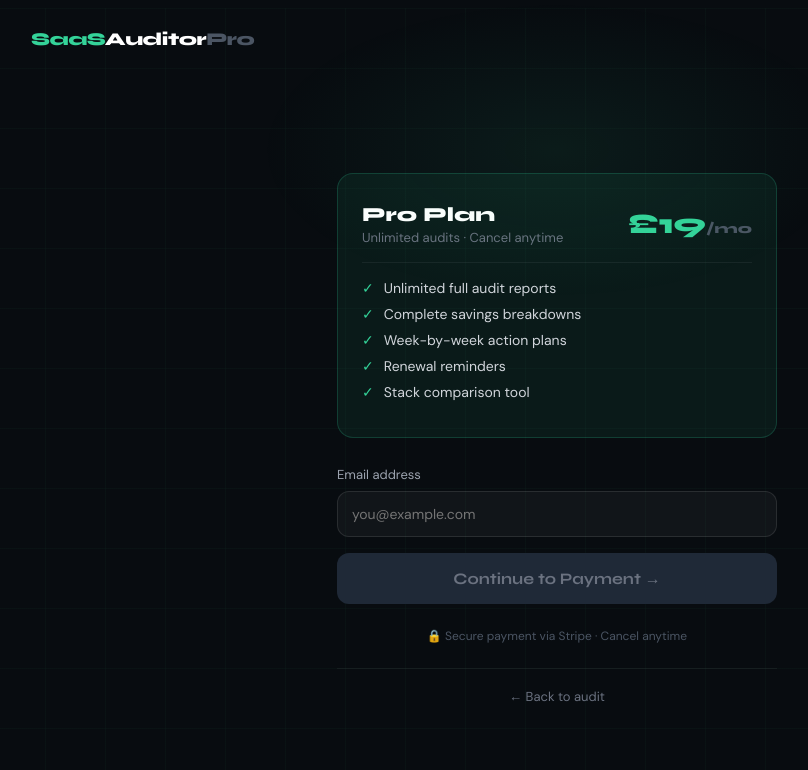
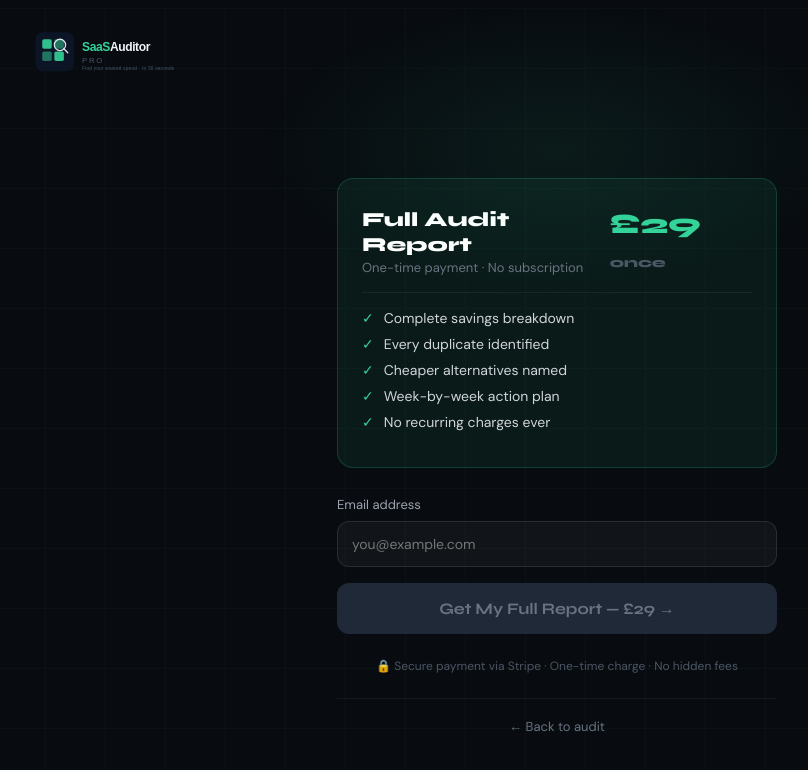
Before and after one commit to SaasAuditorPro/saas-auditor-pro, a Next.js app in the folder saas-auditor-pro/: page /checkout in a window 1280 px wide. Shown: the top 770 px of the page, without its empty margins (83-891 px from the left). Built offline with nearby package versions, Linux system fonts and the light colour scheme.

Commit message:
Update page.tsx
one time payment

```diff
--- a/saas-auditor-pro/app/checkout/page.tsx
+++ b/saas-auditor-pro/app/checkout/page.tsx
@@ -24,10 +24,8 @@ export default function CheckoutPage() {
       <div style={{ position: "fixed", top: 0, left: "50%", transform: "translateX(-50%)", width: "600px", height: "300px", background: "radial-gradient(ellipse, rgba(52,211,153,0.08) 0%, transparent 70%)", pointerEvents: "none" }} />
 
       <nav style={{ display: "flex", alignItems: "center", justifyContent: "space-between", padding: "20px 24px", maxWidth: "1100px", margin: "0 auto", width: "100%", boxSizing: "border-box" }}>
-        <Link href="/" style={{ fontFamily: "Syne, sans-serif", fontWeight: 800, fontSize: "18px", textDecoration: "none", letterSpacing: "-0.5px" }}>
-          <span style={{ color: "#34d399" }}>SaaS</span>
-          <span style={{ color: "#fff" }}>Auditor</span>
-          <span style={{ color: "#4b5563" }}>Pro</span>
+        <Link href="/" style={{ textDecoration: "none" }}>
+          <img src="/logo.svg" alt="SaaS Auditor Pro" style={{ height: "52px", width: "auto" }} />
         </Link>
       </nav>
 
@@ -37,13 +35,13 @@ export default function CheckoutPage() {
           <div style={{ background: "rgba(52,211,153,0.07)", border: "1px solid rgba(52,211,153,0.2)", borderRadius: "16px", padding: "28px 24px", marginBottom: "28px" }}>
             <div style={{ display: "flex", justifyContent: "space-between", alignItems: "center", marginBottom: "16px" }}>
               <div>
-                <div style={{ fontFamily: "Syne, sans-serif", fontWeight: 800, fontSize: "20px", color: "#fff" }}>Pro Plan</div>
-                <div style={{ fontFamily: "DM Sans, sans-serif", fontSize: "13px", color: "#6b7280", marginTop: "2px" }}>Unlimited audits · Cancel anytime</div>
+                <div style={{ fontFamily: "Syne, sans-serif", fontWeight: 800, fontSize: "20px", color: "#fff" }}>Full Audit Report</div>
+                <div style={{ fontFamily: "DM Sans, sans-serif", fontSize: "13px", color: "#6b7280", marginTop: "2px" }}>One-time payment · No subscription</div>
               </div>
-              <div style={{ fontFamily: "Syne, sans-serif", fontWeight: 800, fontSize: "28px", color: "#34d399" }}>£19<span style={{ fontSize: "14px", color: "#4b5563" }}>/mo</span></div>
+              <div style={{ fontFamily: "Syne, sans-serif", fontWeight: 800, fontSize: "28px", color: "#34d399" }}>£29<span style={{ fontSize: "14px", color: "#4b5563" }}> once</span></div>
             </div>
             <div style={{ borderTop: "1px solid rgba(255,255,255,0.06)", paddingTop: "16px" }}>
-              {["Unlimited full audit reports", "Complete savings breakdowns", "Week-by-week action plans", "Renewal reminders", "Stack comparison tool"].map(feature => (
+              {["Complete savings breakdown", "Every duplicate identified", "Cheaper alternatives named", "Week-by-week action plan", "No recurring charges ever"].map(feature => (
                 <div key={feature} style={{ display: "flex", alignItems: "center", gap: "10px", marginBottom: "8px" }}>
                   <span style={{ color: "#34d399", fontSize: "14px" }}>✓</span>
                   <span style={{ fontFamily: "DM Sans, sans-serif", fontSize: "14px", color: "#d1d5db" }}>{feature}</span>
@@ -69,11 +67,11 @@ export default function CheckoutPage() {
             disabled={loading || !email}
             style={{ width: "100%", background: loading || !email ? "#1f2937" : "#34d399", color: loading || !email ? "#6b7280" : "#000", fontFamily: "Syne, sans-serif", fontWeight: 700, fontSize: "16px", padding: "16px", borderRadius: "12px", border: "none", cursor: loading || !email ? "not-allowed" : "pointer", boxShadow: loading || !email ? "none" : "0 0 40px rgba(52,211,153,0.25)", transition: "all 0.2s", marginBottom: "12px" }}
           >
-            {loading ? "Redirecting to payment..." : "Continue to Payment →"}
+            {loading ? "Redirecting to payment..." : "Get My Full Report — £29 →"}
           </button>
 
           <p style={{ textAlign: "center", fontFamily: "DM Sans, sans-serif", color: "#4b5563", fontSize: "12px" }}>
-            🔒 Secure payment via Stripe · Cancel anytime
+            🔒 Secure payment via Stripe · One-time charge · No hidden fees
           </p>
 
           <div style={{ borderTop: "1px solid rgba(255,255,255,0.05)", marginTop: "24px", paddingTop: "16px", textAlign: "center" }}>
```
